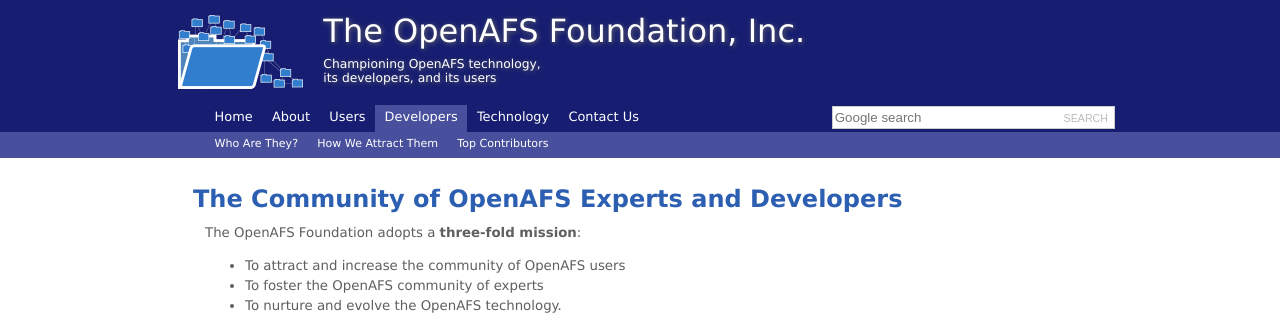
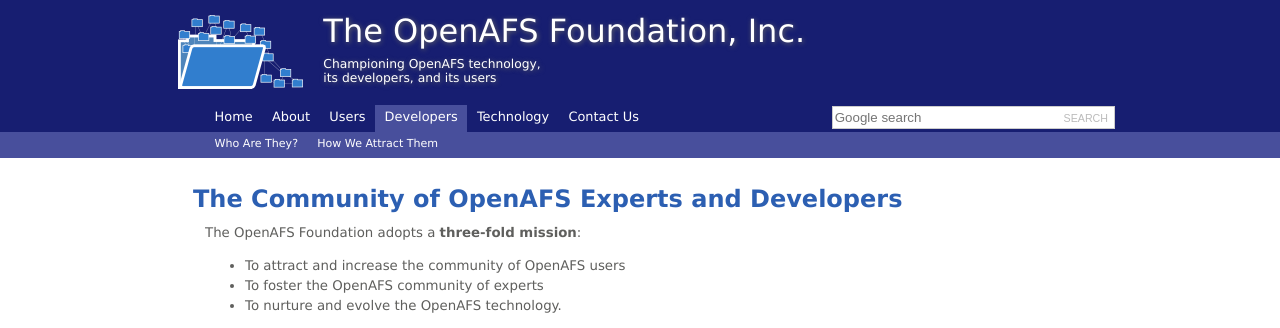
Before and after one commit to openafsfoundation/openafsfoundation.org, a Jekyll site: the page built from devs/index.md, in a window 1280 px wide. Shown: the top 328 px of the page. Built offline with Jekyll 4.4.1, drawn with Linux system fonts in a browser that asks for light colours.

Commit message:
remove top ten committers page
Per EMZ

```diff
--- a/_data/nav.yaml
+++ b/_data/nav.yaml
@@ -125,10 +125,6 @@
         - name: Wishlist
           url: devs/wishlist/
 
-    - name: Top Contributors
-      id: contributors
-      url: devs/contributors/
-
 - name: Technology
   id: tech
   url: tech/
```
Also changed, not shown: devs/contributors/index.md (deleted, +0 -6 lines).
